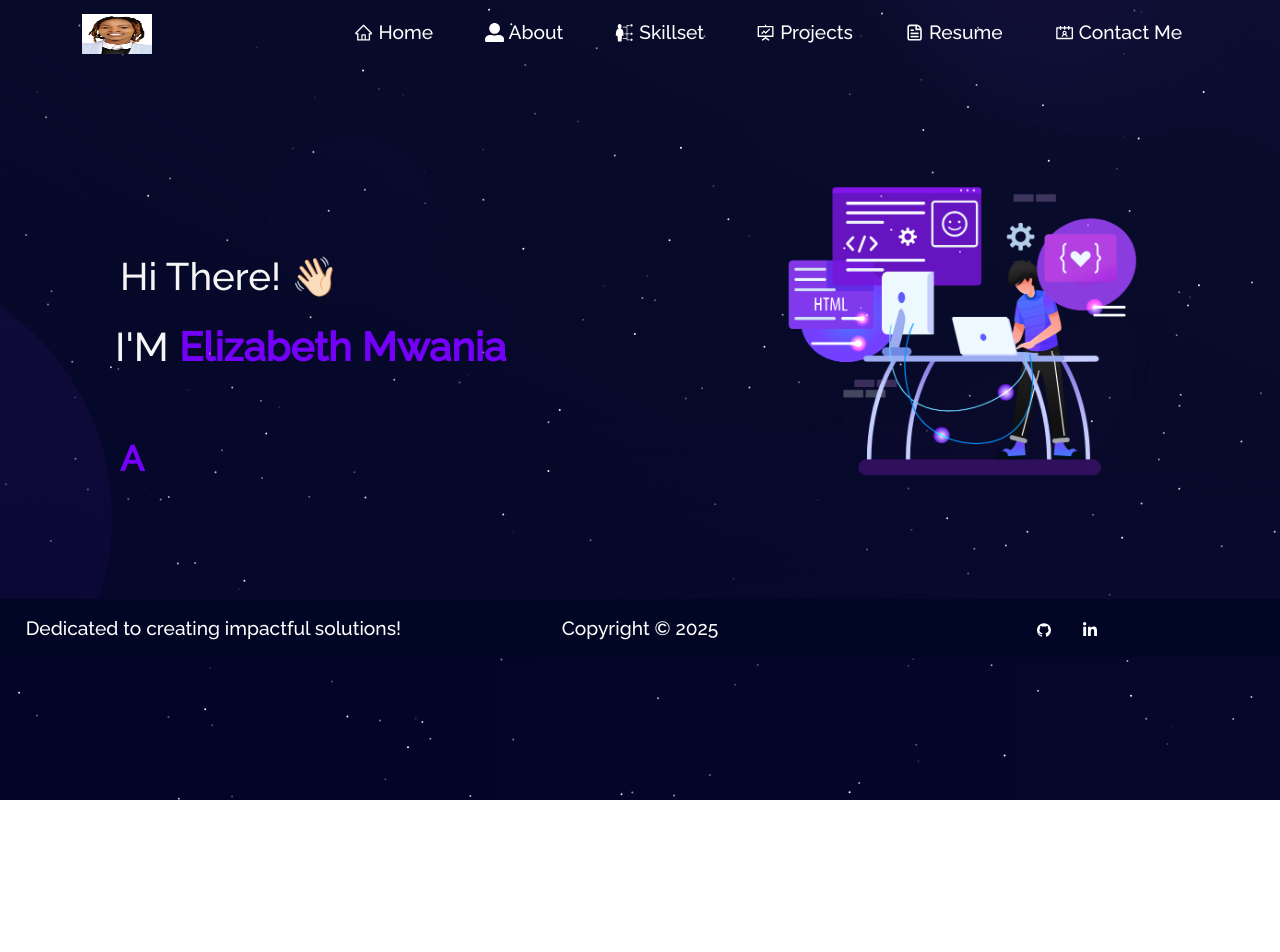
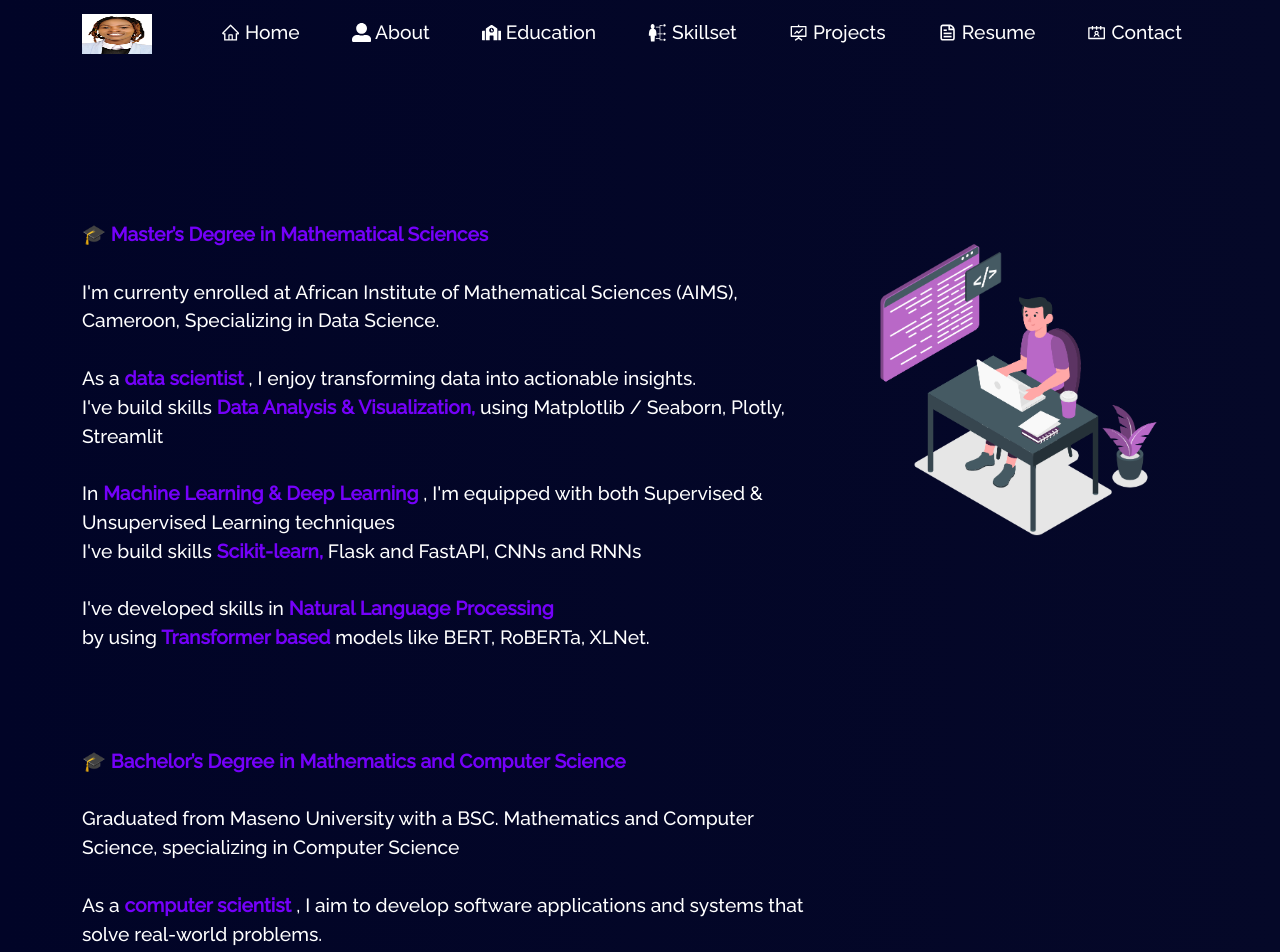
Before and after one commit to Elizabeth-Mwania/my-portfolio, a React (Create React App) app: page /education in a window 1280 px wide. Before the commit this address led to /. Shown: the top 952 px of the page. Before the commit the page ends 800 px from the top, so only its background shows below. Built offline with nearby package versions, Linux system fonts and the light colour scheme.

Commit message:
added education

```diff
--- a/src/App.js
+++ b/src/App.js
@@ -11,16 +11,17 @@ import About from './pages/About'
 import Skill from './pages/Skillset'
 import Project from './pages/Projects'
 import Resume from './pages/Resume'
-import Contact from './pages/Contact'
+// import Contact from './pages/Contact'
 
 import Navbar from "./components/Navbar/Navbar";
 import Footer from "./components/Footer/Footer";
 import Preloader from "./components/PreLoader"
-import ScrollToTop from "./components/ScrollToTop"
+// import ScrollToTop from "./components/ScrollToTop"
 
 import "./App.css";
 import "./style.css";
 import "bootstrap/dist/css/bootstrap.min.css";
+import Education from "./pages/Education";
 
 function App() {
   const [load, upadateLoad] = useState(true);
@@ -38,14 +39,15 @@ function App() {
       <Preloader load={load} />
       <div className="App" id={load ? "no-scroll" : "scroll"}>
         <Navbar />
-        <ScrollToTop />
+        {/* <ScrollToTop /> */}
         <Routes>
           <Route path="/" element={<Home />} />
           <Route path="/about" element={<About />} />
+          <Route path="/education" element={<Education />} />
           <Route path="/skillset" element={<Skill />} />
           <Route path="/project" element={<Project />} />
           <Route path="/resume" element={<Resume />} />
-          <Route path="/contact" element={<Contact />} />
+          {/* <Route path="/contact" element={<Contact />} /> */}
           <Route path="*" element={<Navigate to="/"/>} />
         </Routes>
         <Footer />
--- a/src/components/Footer/Footer.jsx
+++ b/src/components/Footer/Footer.jsx
@@ -18,7 +18,7 @@ const Footer = () => {
             <span>Dedicated to creating impactful solutions!</span>
           </Col>
           <Col md="4" className="footer-copywright">
-            <span>Copyright © {year}</span>
+            <span>Elizabeth © {year}</span>
             {/* <img src={logo} className="img-fluid logo" alt="brand" /> */}
           </Col>
           <Col md="4" className="footer-body">
--- a/src/components/Navbar/Navbar.jsx
+++ b/src/components/Navbar/Navbar.jsx
@@ -14,7 +14,7 @@ import {
 } from "react-icons/ai";
 import { GiSkills } from "react-icons/gi"
 import { CgFileDocument } from "react-icons/cg";
-import { FaUserAlt } from "react-icons/fa";
+import { FaSchool, FaUserAlt } from "react-icons/fa";
 
 
 function NavBar() {
@@ -72,6 +72,16 @@ function NavBar() {
             <Nav.Item>
               <Nav.Link
                 as={Link}
+                to="/education"
+                onClick={() => updateExpanded(false)}
+              >
+                <FaSchool style={{ marginBottom: "2px" }} /> Education
+              </Nav.Link>
+            </Nav.Item>
+
+            <Nav.Item>
+              <Nav.Link
+                as={Link}
                 to="/skillset"
                 onClick={() => updateExpanded(false)}
               >
@@ -108,7 +118,7 @@ function NavBar() {
                 to="/contact"
                 onClick={() => updateExpanded(false)}
               >
-                <AiOutlineContacts style={{ marginBottom: "2px" }} /> Contact Me
+                <AiOutlineContacts style={{ marginBottom: "2px" }} /> Contact
               </Nav.Link>
             </Nav.Item>
 
--- a/src/pages/About.jsx
+++ b/src/pages/About.jsx
@@ -19,38 +19,28 @@ const About = () => {
                  from <span className="yellow"> Kenya</span>
                 <br />
                 <br />
-                {/* I recently graduated with a Bachelor's degree in Computer Science and Engineering in 2021.
-                <br />
-                <br />
-                  As a
-                  <b className="yellow"> Full-Stack </b>developer,
-                  I enjoy tackling new challenges and continuously expanding my skillset.
-                  <br />
-                  <br />I am proficient in
-                    <b className="yellow"> Javascript, </b>
-                    as well as have knowledge in programming languages such as C, Java, Python,
-                  <b className="yellow"> GraphQL, and Solidity.</b>
-                  <br />
-                  <br /> */}
-                  Passionate in building Machine Learning Models
-                  with <b className="yellow">Python</b> and
+                Passionate about extracting insights from data using <br/>Machine Learning models
+                  in <b className="yellow">Python</b> and
                   <i>
                     <b className="yellow">
                       {" "}
-                      R (both analysis and modelling)
+                      R
                     </b>
                   </i>
-                  &nbsp; like
+                  {/* &nbsp; like
                   <i>
                     <b className="yellow"> credit risk</b>
-                  </i>
+                  </i> */}
                   <br />
                   <br />
-                  I am also interested in building new
+                  Other fiels of interest are:
+                  <br/>
                   <i>
-                    <b className="yellow"> Web Technologies and Products, </b>
-                    as well as exploring areas related to
-                    <b className="yellow"> Artificial Intelligence.</b>
+                    <b className="yellow"> 💻 Web Development | </b>
+                    <br/>
+                    <b className="yellow"> 🔐 Cybersecurity | </b>
+                    <br/>
+                    <b className="yellow"> 💰 Credit Risk Analysis </b>
                   </i>
                   <br />
 
@@ -62,60 +52,6 @@ const About = () => {
                 </Tilt>
               </Col>
             </Row>
-            {/* <Row>
-              <Col md={12} className="home-about-social">
-                <h1>FIND ME ON</h1>
-                <p>
-                Please don't hesitate to reach out to me and <span className="yellow">connect.</span>
-                </p>
-                <ul className="home-about-social-links">
-                  <li className="social-icons">
-                    <a
-                      href="https://github.com/19sajib"
-                      target="_blank"
-                      rel="noreferrer"
-                      className="icon-colour  home-social-icons"
-                      aria-label="github"
-                    >
-                      <AiFillGithub />
-                    </a>
-                  </li>
-                  <li className="social-icons">
-                    <a
-                      href="https://twitter.com/19sajib"
-                      target="_blank"
-                      rel="noreferrer"
-                      className="icon-colour  home-social-icons"
-                      aria-label="twitter"
-                    >
-                      <AiOutlineTwitter />
-                    </a>
-                  </li>
-                  <li className="social-icons">
-                    <a
-                      href="https://www.linkedin.com/in/19sajib/"
-                      target="_blank"
-                      rel="noreferrer"
-                      className="icon-colour  home-social-icons"
-                      aria-label="linkedin"
-                    >
-                      <FaLinkedinIn />
-                    </a>
-                  </li>
-                  <li className="social-icons">
-                    <a
-                      href="https://leetcode.com/19sajib/"
-                      target="_blank"
-                      rel="noreferrer"
-                      className="icon-colour home-social-icons"
-                      aria-label="instagram"
-                    >
-                      <SiLeetcode />
-                    </a>
-                  </li>
-                </ul>
-              </Col>
-            </Row> */}
           </Container>
         </Container>
       );
--- /dev/null
+++ b/src/pages/Education.jsx
@@ -0,0 +1,76 @@
+import React from "react";
+import { Container, Row, Col } from "react-bootstrap";
+import LaptopImg from "../assets/home-main.svg";
+import Tilt from "react-parallax-tilt";
+
+
+
+const Education = () => {
+    return (
+        <Container fluid className="home-about-section" id="about">
+          <Container>
+            <Row>
+              <Col md={8} className="home-about-description">
+                <p className="home-about-body">
+                <b className="yellow">🎓 Master’s Degree in Mathematical Sciences</b>
+                <br/>
+                <br/>
+                I'm currenty enrolled at African Institute of Mathematical Sciences (AIMS), Cameroon, Specializing in Data Science.
+                <br />
+                <br />
+                  As a
+                  <b className="yellow"> data scientist </b>,
+                  I enjoy transforming data into actionable insights.
+                  <br />I've build skills
+                    <b className="yellow">  Data Analysis & Visualization, </b>
+                    using Matplotlib / Seaborn, Plotly, Streamlit
+                  <br />
+                  <br />
+                  In
+                  <b className="yellow"> Machine Learning  & Deep Learning </b>,
+                  I'm equipped with both Supervised & Unsupervised Learning techniques
+                  <br />I've build skills
+                    <b className="yellow">  Scikit-learn, </b>
+                    Flask and FastAPI, CNNs and RNNs
+                  <br />
+                  <br />
+                  I've developed skills in
+                  <b className="yellow"> Natural Language Processing </b>
+                  <br /> by using
+                    <b className="yellow">  Transformer based </b>
+                    models like BERT, RoBERTa, XLNet.
+                  <br />
+                  <br />
+                </p>
+                <p className="home-about-body">
+                <b className="yellow">🎓 Bachelor’s Degree in Mathematics and Computer Science</b>
+                <br/>
+                <br/>
+                Graduated from Maseno University with a BSC. Mathematics and Computer Science, specializing in Computer Science
+                <br />
+                <br />
+                  As a
+                  <b className="yellow"> computer scientist </b>,
+                  I aim to develop software applications and systems that solve real-world problems.
+                  <br />I've build skills in
+                    <b className="yellow">  Java/Spring Boot, Python/Django, Javascript/Reactjs and HTML and CSS </b> to develop
+                  <br />
+                  <br />
+                  <br />
+                </p>
+              </Col>
+
+              <Col md={4} className="myAvtar">
+                <Tilt>
+                  <img src={LaptopImg} className="img-fluid" alt="avatar" />
+                </Tilt>
+              </Col>
+            </Row>
+
+          </Container>
+        </Container>
+      );
+
+}
+
+export default Education
--- a/src/pages/Home.jsx
+++ b/src/pages/Home.jsx
@@ -2,7 +2,7 @@ import React from 'react'
 import { Container, Row, Col } from "react-bootstrap";
 import homeLogo from '../assets/about.png'
 import Particle from '../components/Particle';
-// import About from '../components/Home/About';
+
 import Type from '../components/Home/Type';
 
 const Home = () => {
@@ -21,7 +21,7 @@ const Home = () => {
               </h1>
 
               <h1 className="heading-name">
-                I'M
+                I'm
                 <strong className="main-name"> Elizabeth Mwania</strong>
               </h1>
 
@@ -41,7 +41,7 @@ const Home = () => {
           </Row>
         </Container>
       </Container>
-      {/* <About /> */}
+
     </section>
   );
 }
--- a/src/pages/Resume.jsx
+++ b/src/pages/Resume.jsx
@@ -11,7 +11,7 @@ import "react-pdf/dist/esm/Page/AnnotationLayer.css";
 import "react-pdf/dist/esm/Page/TextLayer.css";
 pdfjs.GlobalWorkerOptions.workerSrc = `https://cdnjs.cloudflare.com/ajax/libs/pdf.js/${pdfjs.version}/pdf.worker.js`;
 
-const resumeLink = `https://raw.githubusercontent.com/19sajib/portfolio/main/src/assets/sajib.pdf`
+const resumeLink = `https://github.com/Elizabeth-Mwania/my-portfolio/blob/main/Elizabeth-Mwania-CV.pdf`
 
 
 const Resume = () => {
```
Also changed, not shown: src/assets/projects/kickstart.png (deleted), 1 other file (tests, documents, lock files or other folders).
